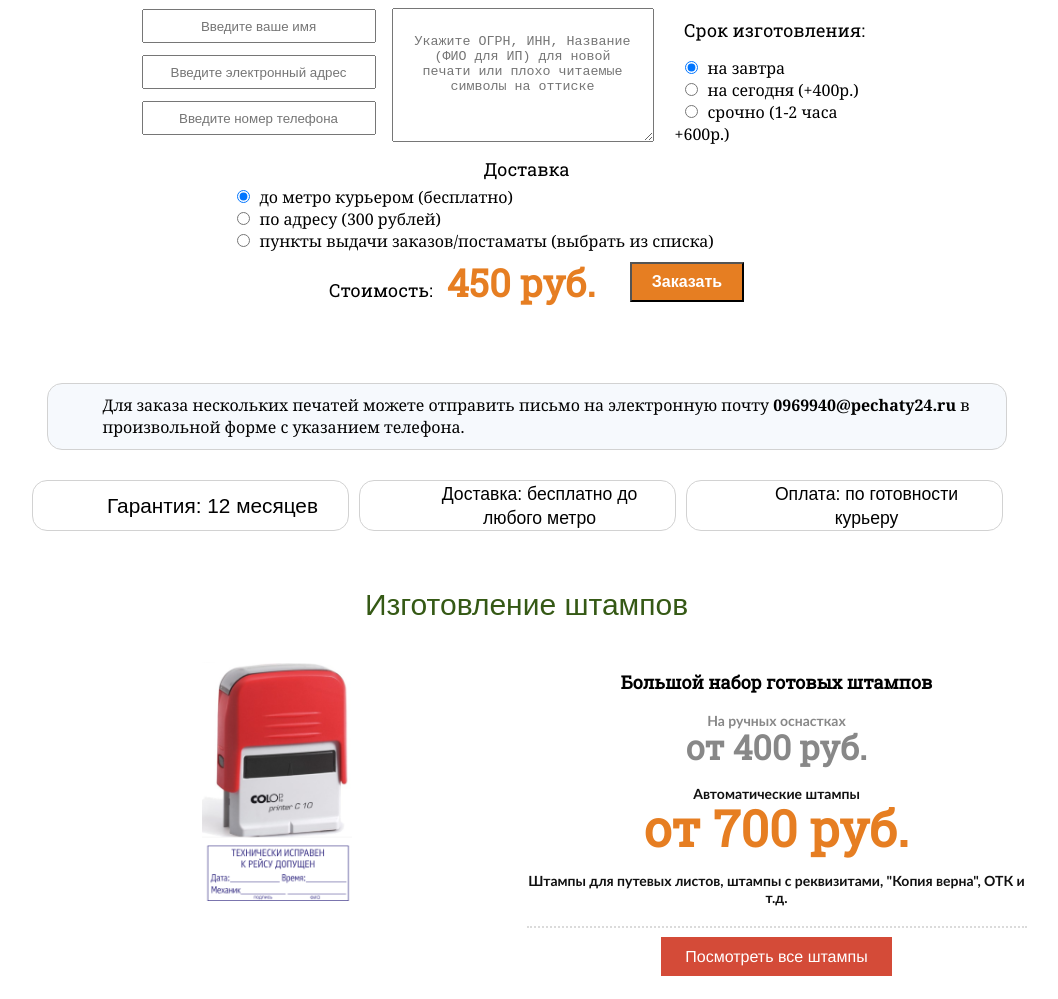
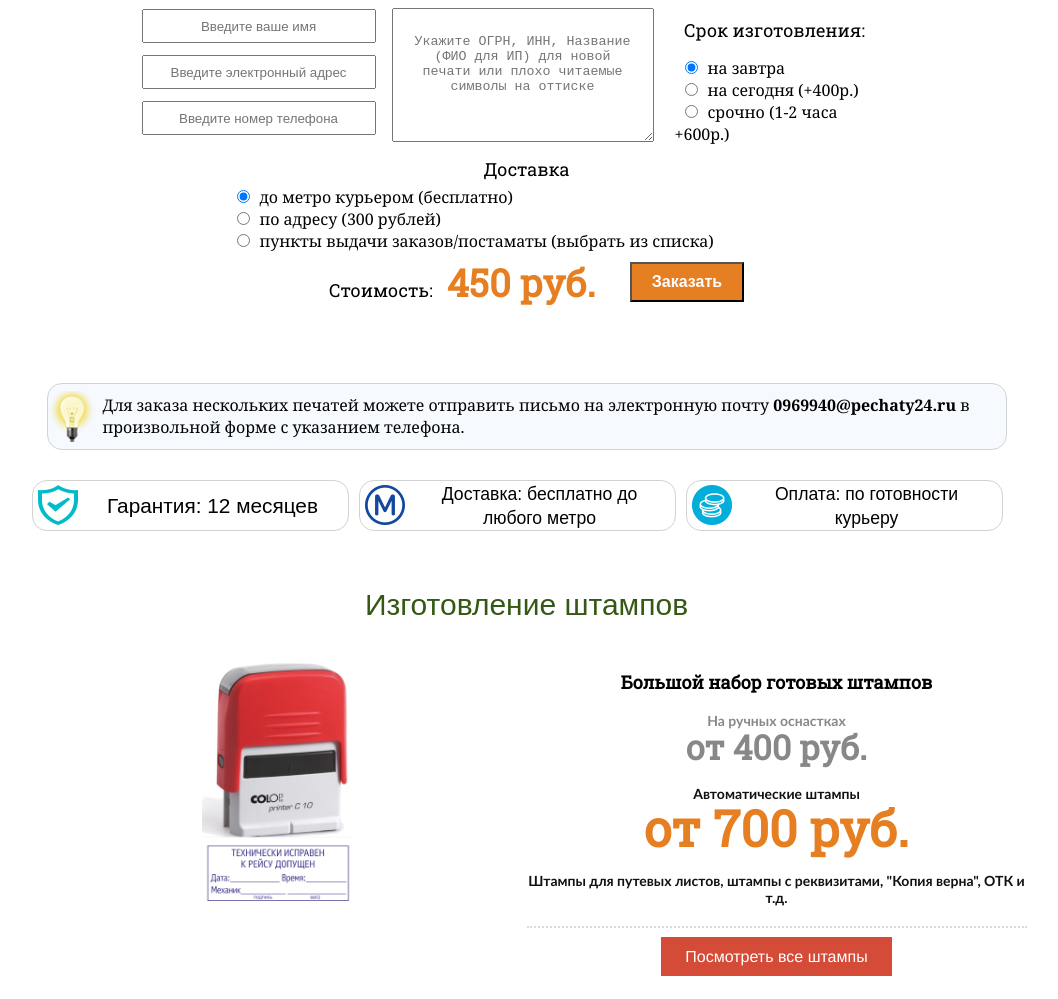
Before and after one commit to alex-khrust/pechaty24, a plain HTML site: page kuzminki.html in a window 1280 px wide. Shown: the part 1139-2138 px from the top of the page, without its empty margins (117-1175 px from the left). Drawn offline with nearby package versions, Linux system fonts and the light colour scheme; files whose address does not match are found by name.

Commit message:
Исправление ошибок путей к bacground url(icons на url(../icons

```diff
--- a/data/style000.css
+++ b/data/style000.css
@@ -7,7 +7,7 @@
 
 .krug {
   border:1px solid #d2d2d2;
-  background:#F6F9FD url(images/vnimanie.png) left no-repeat;
+  background:#F6F9FD url(../images/vnimanie.png) left no-repeat;
   padding:10px 10px 10px 55px;
   margin:20px 20px;
   line-height:140%;
--- a/data/template.css
+++ b/data/template.css
@@ -74,18 +74,18 @@ margin: 20px 0;
 
 }
 .icgar {
-  background: url(icons/guarantee_icon.png) 5px no-repeat;
+  background: url(../icons/guarantee_icon.png) 5px no-repeat;
 padding: 10px 10px 10px 55px;
   font-size: 130%;
 }
 .icdos {
-   background: url(icons/deliv_icon.png) 5px no-repeat;
+   background: url(../icons/deliv_icon.png) 5px no-repeat;
 padding: 1px 10px 19px 55px;
   font-size: 110%;
     height: 29px;
 }
 .icopl {
-   background: url(icons/pay_icon.png) 5px no-repeat;
+   background: url(../icons/pay_icon.png) 5px no-repeat;
       font-size: 110%;
     height: 29px;
   padding: 1px 10px 19px 55px;
@@ -308,9 +308,9 @@ ul li ul li ul, ol li ol li ol
 }
 .Main
 {
+	height: auto;
 	min-height: 100%;
 	position: relative;
-	- height: 100%;
 }
 
 #box
@@ -412,7 +412,7 @@ left: 551px;
 .Header .HeaderHolder .Contacts .Skype
 {
 	padding:0 0 0 26px;
-	background-image:url(iconskyp.png);
+	background-image:url(../iconskyp.png);
 	background-position:0 0;
 	background-repeat:no-repeat;
 	margin-bottom:5px;
```
